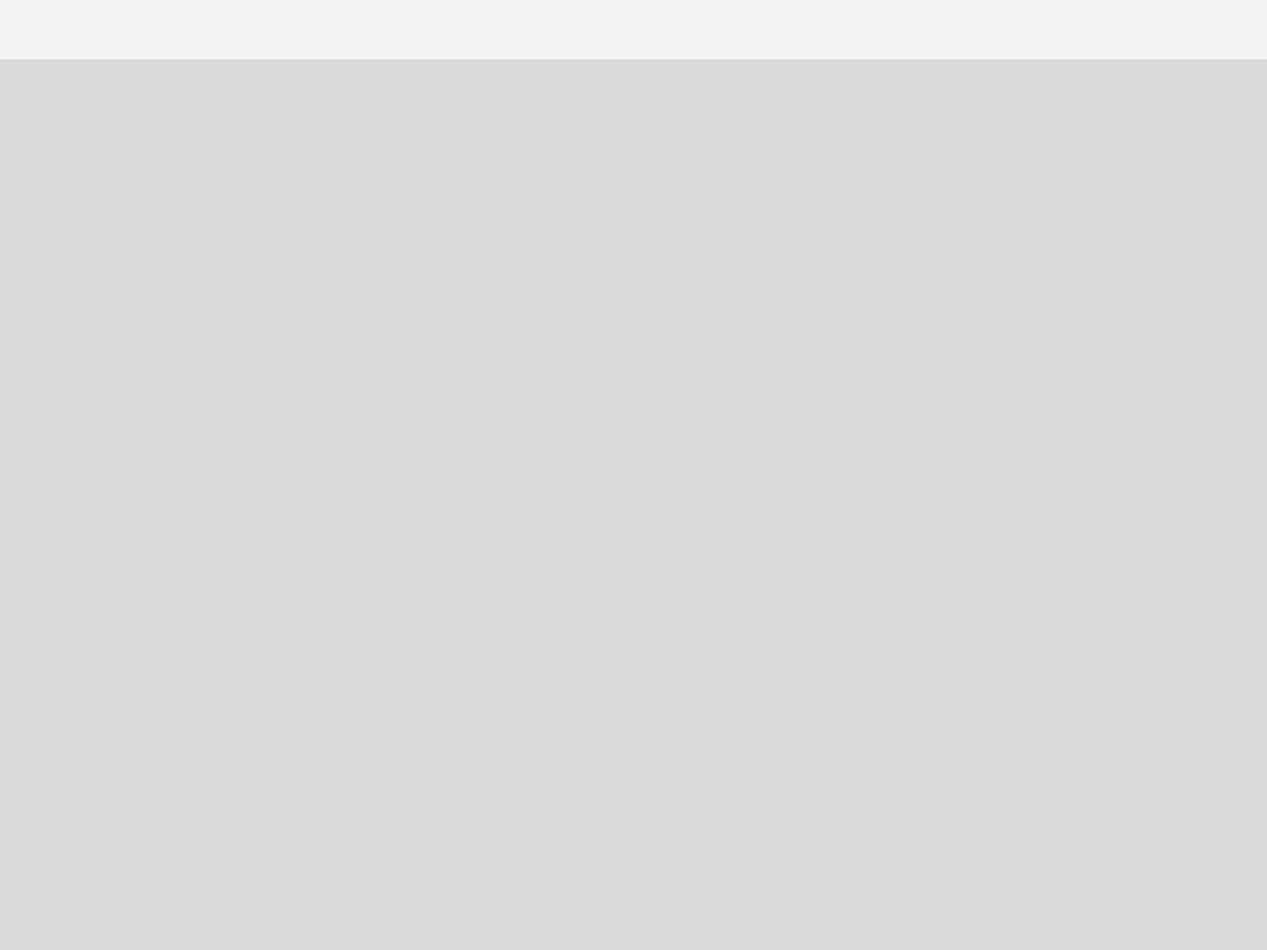
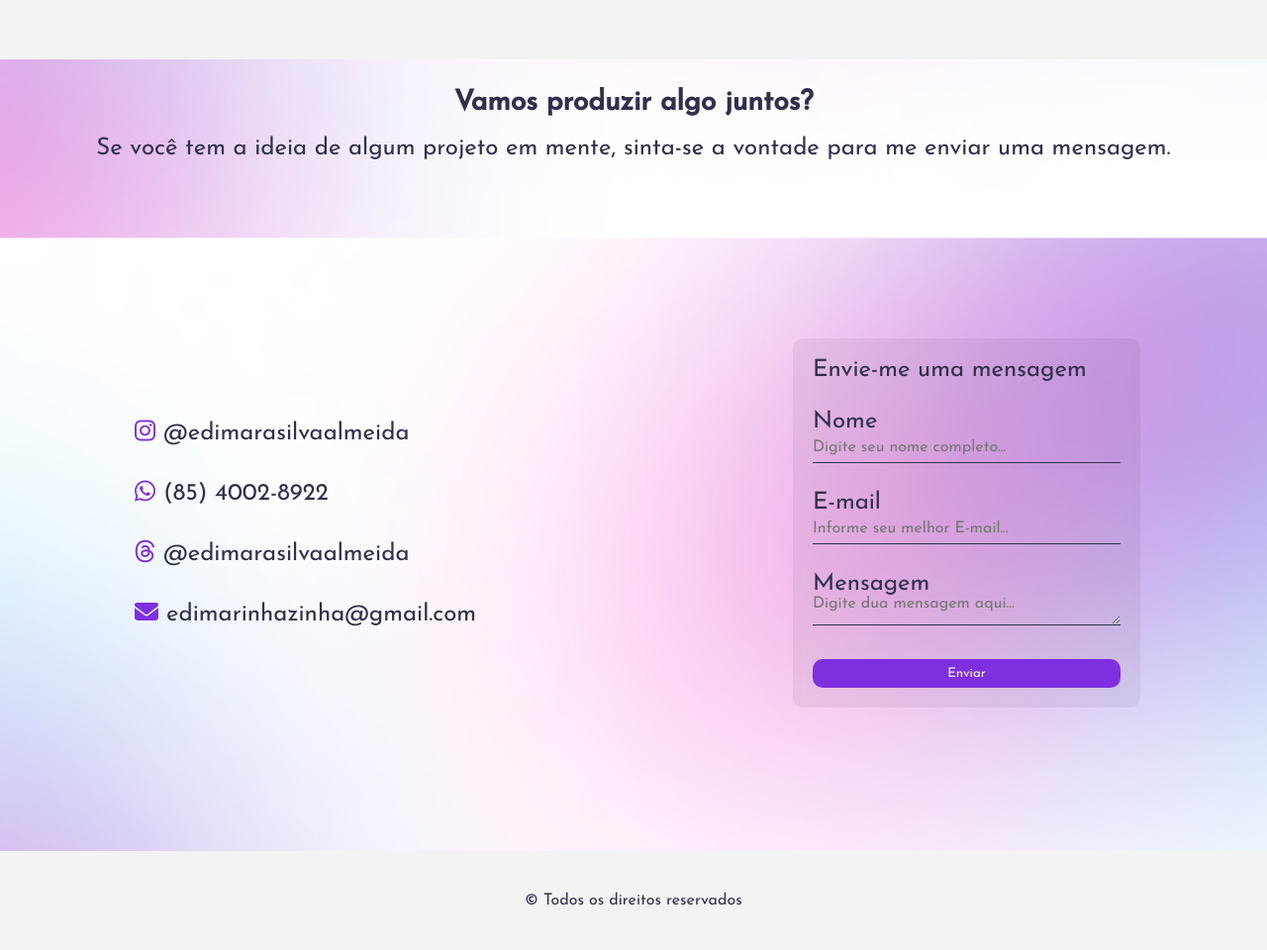
Before and after one commit to ppedrolucas/Ediceleste, a plain HTML site: page index.html in a window 1280 px wide. Shown: the part 1580-2540 px from the top of the page at 99% size. Before the commit the page ends 1640 px from the top, so only its background shows below. Drawn offline with Linux system fonts and the light colour scheme.

Commit message:
ainda falta ajustar o tamanho das fontes do contact

```diff
--- a/index.html
+++ b/index.html
@@ -45,11 +45,78 @@
           </div>
         </div>
         <div class="image">
-          <img src="assets/Avatar3.png" alt="" srcset="" style="width: 220px" />
+          <img
+            id="mobile"
+            src="assets/Avatar2.png"
+            alt=""
+            style="width: 220px"
+          />
+          <img src="assets/Avatar3.png" alt="" style="width: 220px" />
         </div>
       </div>
     </section>
-    <section class="section2"></section>
+
+    <section style="display: grid; place-items: center; height: 100vh; background: #f3f3f3;">
+      <p>Em breve</p>
+    </section>
+
+    <section class="contact">
+      <div class="titleUs">
+        <h3>Vamos produzir algo juntos?</h3>
+        <p>
+          Se você tem a ideia de algum projeto em mente, sinta-se a vontade para
+          me enviar uma mensagem.
+        </p>
+      </div>
+      <div class="contactus">
+        <div class="my-links">
+          <a href=""><i class="fa-brands fa-instagram"></i>@edimarasilvaalmeida</a>
+          <a href=""><i class="fa-brands fa-whatsapp"></i>(85) 4002-8922</a>
+          <a href=""><i class="fa-brands fa-threads"></i>@edimarasilvaalmeida</a>
+          <a href=""><i class="fa-solid fa-envelope"></i>edimarinhazinha@gmail.com</a>
+        </div>
+        <div class="send-msg">
+          <div class="formulario">
+            <form action="" method="post">
+              <fieldset>
+                <legend>Envie-me uma mensagem</legend>
+
+                <div class="input">
+                  <label for="">
+                    Nome
+                    <input type="text" placeholder="Digite seu nome completo..." />
+                  </label>
+                </div>
+
+                <div class="input">
+                  <label for="">
+                    E-mail
+                    <input
+                      type="email"
+                      placeholder="Informe seu melhor E-mail..."
+                    />
+                  </label>
+                </div>
+
+                <div class="input">
+                  <label for="">
+                    Mensagem
+                    <textarea
+                      name=""
+                      id=""
+                      placeholder="Digite dua mensagem aqui..."
+                    ></textarea>
+                  </label>
+                </div>
+                <button class="btnForm">Enviar</button>
+              </fieldset>
+            </form>
+            </div>
+      </div>
+    </section>
+    <footer>
+      <p>© Todos os direitos reservados</p>
+    </footer>
     <script src="script.js"></script>
     <script
       src="https://kit.fontawesome.com/1e32b8079d.js"
--- a/style.css
+++ b/style.css
@@ -23,8 +23,8 @@ header {
   border-radius: 10px;
   position: absolute;
   width: 80%;
-  background-color: #a5a5a585;
-  backdrop-filter: blur(4px);
+  background-color: rgba(0, 0, 0, 0.05);
+  backdrop-filter: blur(8px);
   position: fixed;
   display: flex;
   align-items: center;
@@ -53,7 +53,7 @@ a:hover {
 }
 /*Corpo*/
 body {
-  background-color: #dadada;
+  background: url(assets/bg.jpg) no-repeat top center/cover fixed; /*SHORTHAND*/
 }
 /*Primeira seção*/
 .main {
@@ -79,8 +79,12 @@ body {
   display: grid;
   gap: 18px;
 }
+#banner .image #mobile {
+  display: none;
+}
 #banner .image {
   display: grid;
+  align-items: center;
   justify-content: end;
 }
 #banner .card .social-medias {
@@ -95,10 +99,78 @@ body {
 .social-medias a:hover {
   border-radius: 50%;
 }
-/*Segunda Seção*/
-.section2 {
+/*Terceira Seção*/
+.contact {
   height: 100vh;
+  display: grid;
+  place-items: center;
+  font-size: 1.5em;
+}
+.contact .titleUs {
+  display: flex;
+  flex-direction: column;
+  align-items: center;
+  gap: 20px;
+  padding: 30px 0;
+}
+.contact .contactus {
+  width: 80%;
+  height: calc(100vh - 128px);
+  display: flex;
+  align-items: center;
+  justify-content: space-between;
+}
+.my-links a {
+  color: #31304d;
+}
+.my-links a i {
+  color: #7e30e1;
+
+  padding-right: 8px;
+}
+.contactus .my-links {
+  display: grid;
+  gap: 18px;
+}
+/*formulario*/
+.formulario {
+  padding: 20px;
+  background: rgba(0, 0, 0, 0.05);
+  backdrop-filter: blur(8px);
+  border-radius: 10px;
+}
+fieldset {
+  display: grid;
+  gap: 28px;
+  border: none;
+}
+legend {
+  padding-bottom: 28px;
+}
+input,
+textarea {
+  font-size: 16px;
+  width: 100%;
+  height: 30px;
+  background: transparent;
+  border: none;
+  border-bottom: 1px solid #31304d;
+  outline: none;
+}
+.btnForm {
+  padding: 8px;
+  border: none;
+  border-radius: 10px;
+  background: #7e30e1;
+  color: #f3f3f3;
+  transition: 0.4s;
+}
+footer {
   background: #f3f3f3;
+  height: 100px;
+  display: flex;
+  align-items: center;
+  justify-content: center;
 }
 
 @media (max-width: 700px) {
@@ -144,7 +216,33 @@ body {
   #banner .title {
     font-size: 0.7rem;
   }
+  #banner .image img {
+    display: none;
+  }
+  #banner .image #mobile {
+    display: block;
+  }
   #banner .image {
     justify-content: center;
   }
+  #banner .card .social-medias {
+    gap: 26px;
+    font-size: 22px;
+  }
+
+  .contact {
+    font-size: 0.7rem;
+  }
+  .contact .titleUs {
+    padding: 16px 20px;
+    gap: 8px;
+  }
+  .contact .my-links {
+    display: grid;
+    grid-template-columns: repeat(2, 1fr);
+    gap: 8px;
+  }
+  .contactus {
+    flex-direction: column;
+  }
 }
```
Also changed, not shown: assets/Avatar2.png (added), assets/bg.jpg (added).
